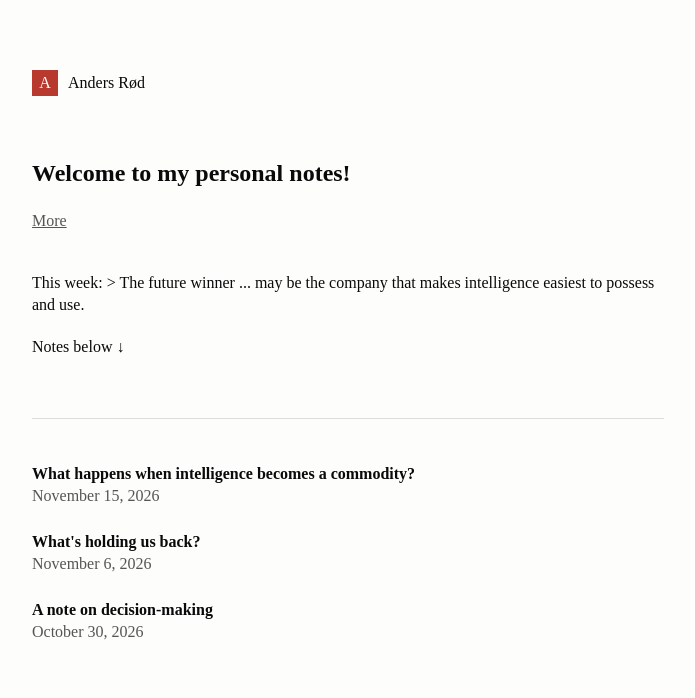
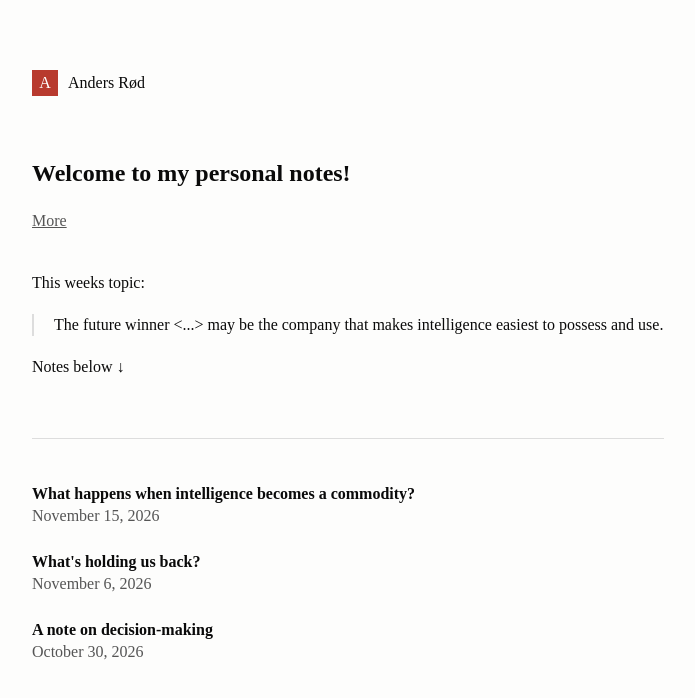
Before and after one commit to andrsrd/andrsrd.github.io, a plain HTML site: page docs/index.html in a window 1280 px wide. Shown: the whole page, without its empty margins (292-987 px from the left). Drawn offline with Linux system fonts and the light colour scheme.

Commit message:
endret på quote på welcome.md

```diff
--- a/docs/index.html
+++ b/docs/index.html
@@ -12,7 +12,8 @@
 <article>
 <h1>Welcome to my personal notes!</h1>
 <p class="meta"><a href="#more">More</a></p>
-<p>This week: &gt; The future winner ... may be the company that makes intelligence easiest to possess and use.</p>
+<p>This weeks topic:</p>
+<blockquote><p>The future winner &lt;...&gt; may be the company that makes intelligence easiest to possess and use.</p></blockquote>
 <p>Notes below ↓</p>
 </article>
 <ul class="posts" id="more">
```
Also changed, not shown: 1 other file.
